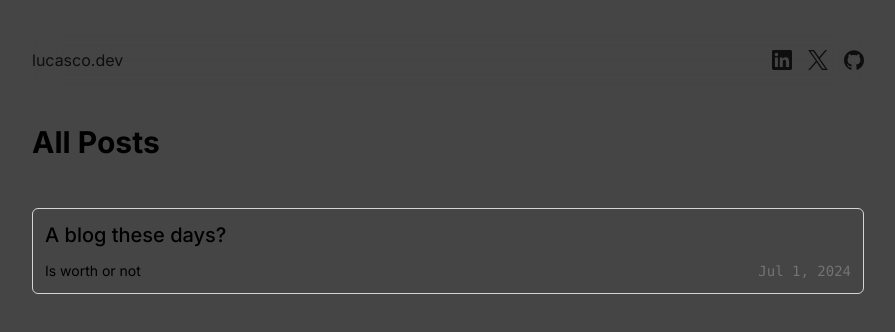
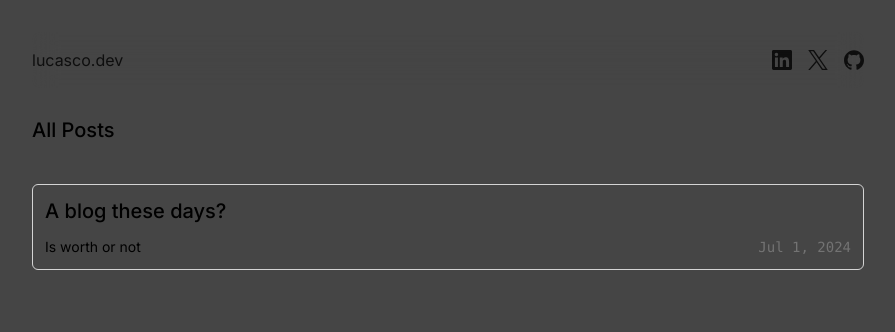
Before and after one commit to isaias-alt/lucasco.dev, a Next.js app: page /blog in a window 1280 px wide. Shown: the top 332 px of the page, without its empty margins (192-1087 px from the left). Built offline with nearby package versions, Linux system fonts and the light colour scheme.

Commit message:
chage font weight

```diff
--- a/src/app/blog/page.tsx
+++ b/src/app/blog/page.tsx
@@ -8,7 +8,7 @@ const Blog = () => {
   return (
     <main className="max-w-4xl mx-auto p-8">
       <Header />
-      <h1 className="text-3xl font-bold mb-4 py-8">All Posts</h1>
+      <h1 className="text-xl font-medium mb-4 py-6">All Posts</h1>
       <div className="flex flex-col space-y-4">
         {allPostsData.map(({ id, title, description, date }) => (
           <PostCard key={id} title={title} description={description} date={date} slug={id} />
```
